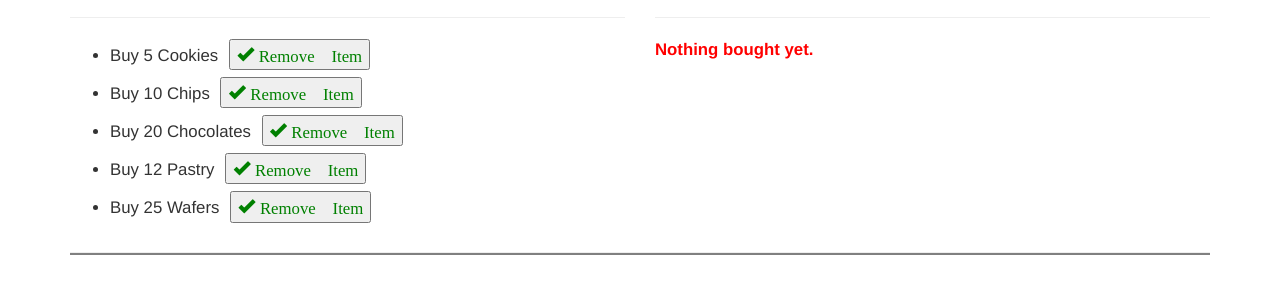
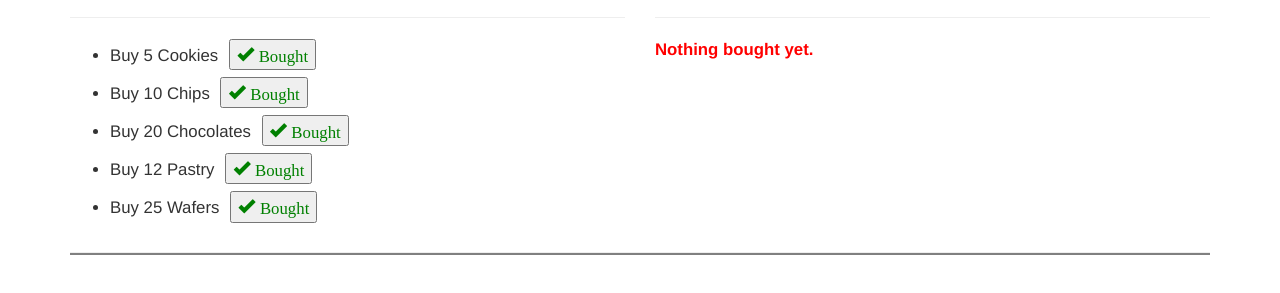
Before and after one commit to payal-gupta-04/angularjs-module2, a plain HTML site: page module2-solution/index.html in a window 1280 px wide. Shown: the part 159-452 px from the top of the page. Drawn offline with Linux system fonts and the light colour scheme.

Commit message:
Update index.html
Updated button label

```diff
--- a/module2-solution/index.html
+++ b/module2-solution/index.html
@@ -53,7 +53,7 @@ hr.main-hr {
 				<hr style="background-color: black;" />
 				<ul>
 					<li ng-repeat="item in toBuyList.items">Buy {{ item.quantity }} {{ item.name }}
-						<button ng-click="toBuyList.removeItem($index);" class="glyphicon glyphicon-ok">Remove Item</button>
+						<button ng-click="toBuyList.removeItem($index);" class="glyphicon glyphicon-ok">Bought</button>
 					</li>
 				</ul>
 				<div class="emptyMessage error" ng-if="toBuyList.errorMessage">{{toBuyList.errorMessage}}</div>
```
